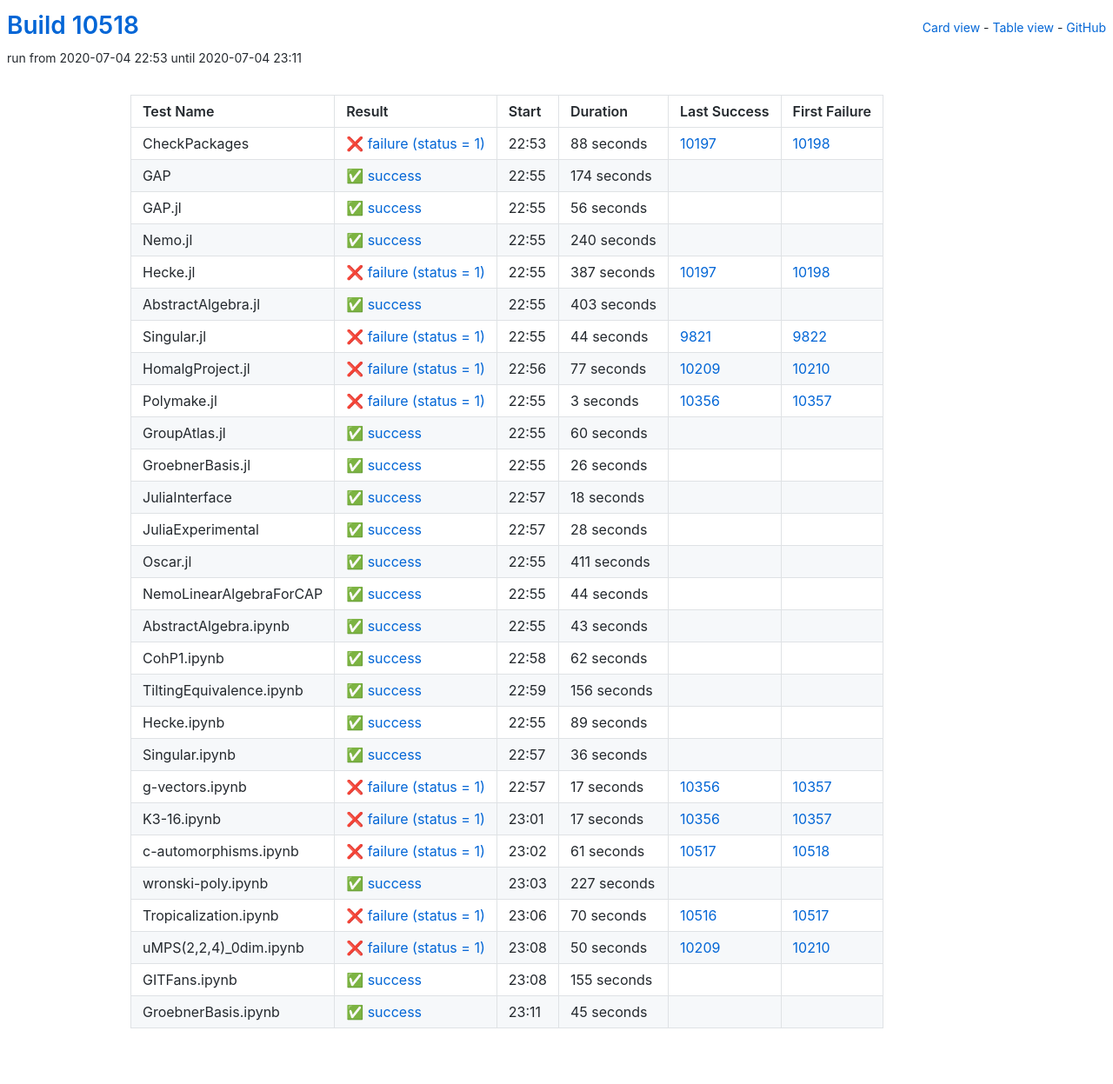
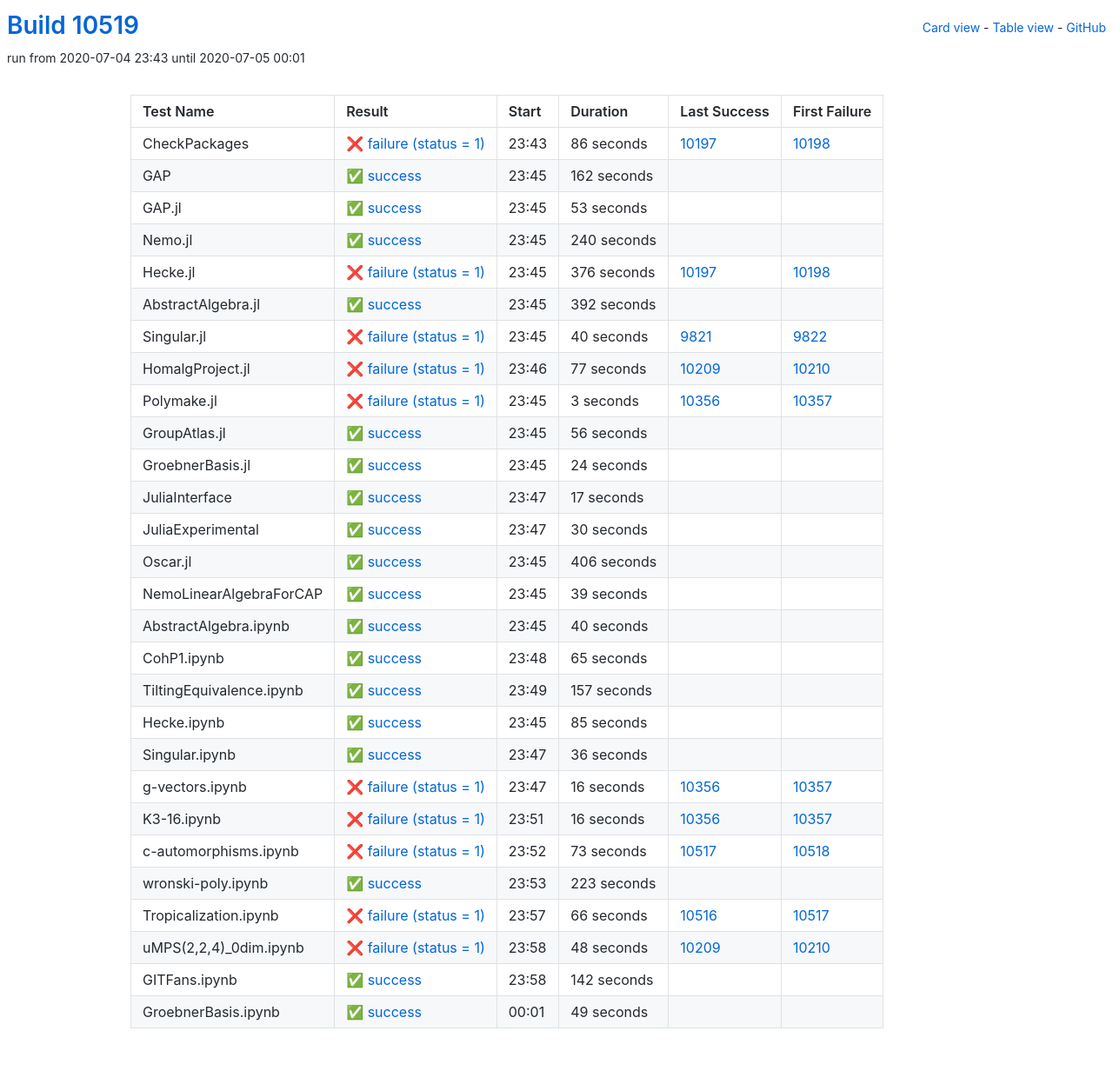
Before and after one commit to oscar-system/oscar-ci-status, a Jekyll site: the page built from table.html, in a window 1280 px wide. Shown: the whole page at 87% size. Built offline with Jekyll 4.4.1, drawn with Linux system fonts in a browser that asks for light colours.

Commit message:
Build #10519

```diff
--- a/_data/ci.yml
+++ b/_data/ci.yml
@@ -1,6 +1,6 @@
 ---
-build: 10518
-build_url: https://oscarci.mathematik.uni-kl.de/job/oscar/10518/
+build: 10519
+build_url: https://oscarci.mathematik.uni-kl.de/job/oscar/10519/
 job: oscar
 organization: oscar-system
 repo: oscar-ci-status
@@ -8,44 +8,44 @@
 tests:
 - name: CheckPackages
   id: checkpackages
-  log: https://oscarci.mathematik.uni-kl.de/job/oscar/10518/artifact/logs/build-10518/CheckPackages.log
-  start: 2020-07-04 22:53
+  log: https://oscarci.mathematik.uni-kl.de/job/oscar/10519/artifact/logs/build-10519/CheckPackages.log
+  start: 2020-07-04 23:43
   success: false
   exitcode: 1
   status: failure
-  duration: 88
+  duration: 86
   last_success: 10197
   last_success_url: https://oscarci.mathematik.uni-kl.de/job/oscar/10197/
   first_failure: 10198
   first_failure_url: https://oscarci.mathematik.uni-kl.de/job/oscar/10198/
 - name: GAP
   id: gap
-  log: https://oscarci.mathematik.uni-kl.de/job/oscar/10518/artifact/logs/build-10518/GAP.log
-  start: 2020-07-04 22:55
+  log: https://oscarci.mathematik.uni-kl.de/job/oscar/10519/artifact/logs/build-10519/GAP.log
+  start: 2020-07-04 23:45
   success: true
   exitcode: 0
   status: success
-  duration: 174
+  duration: 162
   last_success: false
   last_success_url:
   first_failure: false
   first_failure_url:
 - name: GAP.jl
   id: gap-jl
-  log: https://oscarci.mathematik.uni-kl.de/job/oscar/10518/artifact/logs/build-10518/GAP.jl.log
-  start: 2020-07-04 22:55
+  log: https://oscarci.mathematik.uni-kl.de/job/oscar/10519/artifact/logs/build-10519/GAP.jl.log
+  start: 2020-07-04 23:45
   success: true
   exitcode: 0
   status: success
-  duration: 56
+  duration: 53
   last_success: false
   last_success_url:
   first_failure: false
   first_failure_url:
 - name: Nemo.jl
   id: nemo-jl
-  log: https://oscarci.mathematik.uni-kl.de/job/oscar/10518/artifact/logs/build-10518/Nemo.jl.log
-  start: 2020-07-04 22:55
+  log: https://oscarci.mathematik.uni-kl.de/job/oscar/10519/artifact/logs/build-10519/Nemo.jl.log
+  start: 2020-07-04 23:45
   success: true
   exitcode: 0
   status: success
@@ -56,44 +56,44 @@
   first_failure_url:
 - name: Hecke.jl
   id: hecke-jl
-  log: https://oscarci.mathematik.uni-kl.de/job/oscar/10518/artifact/logs/build-10518/Hecke.jl.log
-  start: 2020-07-04 22:55
+  log: https://oscarci.mathematik.uni-kl.de/job/oscar/10519/artifact/logs/build-10519/Hecke.jl.log
+  start: 2020-07-04 23:45
   success: false
   exitcode: 1
   status: failure
-  duration: 387
+  duration: 376
   last_success: 10197
   last_success_url: https://oscarci.mathematik.uni-kl.de/job/oscar/10197/
   first_failure: 10198
   first_failure_url: https://oscarci.mathematik.uni-kl.de/job/oscar/10198/
 - name: AbstractAlgebra.jl
   id: abstractalgebra-jl
-  log: https://oscarci.mathematik.uni-kl.de/job/oscar/10518/artifact/logs/build-10518/AbstractAlgebra.jl.log
-  start: 2020-07-04 22:55
+  log: https://oscarci.mathematik.uni-kl.de/job/oscar/10519/artifact/logs/build-10519/AbstractAlgebra.jl.log
+  start: 2020-07-04 23:45
   success: true
   exitcode: 0
   status: success
-  duration: 403
+  duration: 392
   last_success: false
   last_success_url:
   first_failure: false
   first_failure_url:
 - name: Singular.jl
   id: singular-jl
-  log: https://oscarci.mathematik.uni-kl.de/job/oscar/10518/artifact/logs/build-10518/Singular.jl.log
-  start: 2020-07-04 22:55
+  log: https://oscarci.mathematik.uni-kl.de/job/oscar/10519/artifact/logs/build-10519/Singular.jl.log
+  start: 2020-07-04 23:45
   success: false
   exitcode: 1
   status: failure
-  duration: 44
+  duration: 40
   last_success: 9821
   last_success_url: https://oscarci.mathematik.uni-kl.de/job/oscar/9821/
   first_failure: 9822
   first_failure_url: https://oscarci.mathematik.uni-kl.de/job/oscar/9822/
 - name: HomalgProject.jl
   id: homalgproject-jl
-  log: https://oscarci.mathematik.uni-kl.de/job/oscar/10518/artifact/logs/build-10518/HomalgProject.jl.log
-  start: 2020-07-04 22:56
+  log: https://oscarci.mathematik.uni-kl.de/job/oscar/10519/artifact/logs/build-10519/HomalgProject.jl.log
+  start: 2020-07-04 23:46
   success: false
   exitcode: 1
   status: failure
@@ -104,8 +104,8 @@
   first_failure_url: https://oscarci.mathematik.uni-kl.de/job/oscar/10210/
 - name: Polymake.jl
   id: polymake-jl
-  log: https://oscarci.mathematik.uni-kl.de/job/oscar/10518/artifact/logs/build-10518/Polymake.jl.log
-  start: 2020-07-04 22:55
+  log: https://oscarci.mathematik.uni-kl.de/job/oscar/10519/artifact/logs/build-10519/Polymake.jl.log
+  start: 2020-07-04 23:45
   success: false
   exitcode: 1
   status: failure
@@ -116,128 +116,128 @@
   first_failure_url: https://oscarci.mathematik.uni-kl.de/job/oscar/10357/
 - name: GroupAtlas.jl
   id: groupatlas-jl
-  log: https://oscarci.mathematik.uni-kl.de/job/oscar/10518/artifact/logs/build-10518/GroupAtlas.jl.log
-  start: 2020-07-04 22:55
+  log: https://oscarci.mathematik.uni-kl.de/job/oscar/10519/artifact/logs/build-10519/GroupAtlas.jl.log
+  start: 2020-07-04 23:45
   success: true
   exitcode: 0
   status: success
-  duration: 60
+  duration: 56
   last_success: false
   last_success_url:
   first_failure: false
   first_failure_url:
 - name: GroebnerBasis.jl
   id: groebnerbasis-jl
-  log: https://oscarci.mathematik.uni-kl.de/job/oscar/10518/artifact/logs/build-10518/GroebnerBasis.jl.log
-  start: 2020-07-04 22:55
+  log: https://oscarci.mathematik.uni-kl.de/job/oscar/10519/artifact/logs/build-10519/GroebnerBasis.jl.log
+  start: 2020-07-04 23:45
   success: true
   exitcode: 0
   status: success
-  duration: 26
+  duration: 24
   last_success: false
   last_success_url:
   first_failure: false
   first_failure_url:
 - name: JuliaInterface
   id: juliainterface
-  log: https://oscarci.mathematik.uni-kl.de/job/oscar/10518/artifact/logs/build-10518/JuliaInterface.log
-  start: 2020-07-04 22:57
+  log: https://oscarci.mathematik.uni-kl.de/job/oscar/10519/artifact/logs/build-10519/JuliaInterface.log
+  start: 2020-07-04 23:47
   success: true
   exitcode: 0
   status: success
-  duration: 18
+  duration: 17
   last_success: false
   last_success_url:
   first_failure: false
   first_failure_url:
 - name: JuliaExperimental
   id: juliaexperimental
-  log: https://oscarci.mathematik.uni-kl.de/job/oscar/10518/artifact/logs/build-10518/JuliaExperimental.log
-  start: 2020-07-04 22:57
+  log: https://oscarci.mathematik.uni-kl.de/job/oscar/10519/artifact/logs/build-10519/JuliaExperimental.log
+  start: 2020-07-04 23:47
   success: true
   exitcode: 0
   status: success
-  duration: 28
+  duration: 30
   last_success: false
   last_success_url:
   first_failure: false
   first_failure_url:
 - name: Oscar.jl
   id: oscar-jl
-  log: https://oscarci.mathematik.uni-kl.de/job/oscar/10518/artifact/logs/build-10518/Oscar.jl.log
-  start: 2020-07-04 22:55
+  log: https://oscarci.mathematik.uni-kl.de/job/oscar/10519/artifact/logs/build-10519/Oscar.jl.log
+  start: 2020-07-04 23:45
   success: true
   exitcode: 0
   status: success
-  duration: 411
+  duration: 406
   last_success: false
   last_success_url:
   first_failure: false
   first_failure_url:
 - name: NemoLinearAlgebraForCAP
   id: nemolinearalgebraforcap
-  log: https://oscarci.mathematik.uni-kl.de/job/oscar/10518/artifact/logs/build-10518/NemoLinearAlgebraForCAP.log
-  start: 2020-07-04 22:55
+  log: https://oscarci.mathematik.uni-kl.de/job/oscar/10519/artifact/logs/build-10519/NemoLinearAlgebraForCAP.log
+  start: 2020-07-04 23:45
   success: true
   exitcode: 0
   status: success
-  duration: 44
+  duration: 39
   last_success: false
   last_success_url:
   first_failure: false
   first_failure_url:
 - name: AbstractAlgebra.ipynb
   id: abstractalgebra-ipynb
-  log: https://oscarci.mathematik.uni-kl.de/job/oscar/10518/artifact/logs/build-10518/AbstractAlgebra.ipynb.log
-  start: 2020-07-04 22:55
+  log: https://oscarci.mathematik.uni-kl.de/job/oscar/10519/artifact/logs/build-10519/AbstractAlgebra.ipynb.log
+  start: 2020-07-04 23:45
   success: true
   exitcode: 0
   status: success
-  duration: 43
+  duration: 40
   last_success: false
   last_success_url:
   first_failure: false
   first_failure_url:
 - name: CohP1.ipynb
   id: cohp1-ipynb
-  log: https://oscarci.mathematik.uni-kl.de/job/oscar/10518/artifact/logs/build-10518/CohP1.ipynb.log
-  start: 2020-07-04 22:58
+  log: https://oscarci.mathematik.uni-kl.de/job/oscar/10519/artifact/logs/build-10519/CohP1.ipynb.log
+  start: 2020-07-04 23:48
   success: true
   exitcode: 0
   status: success
-  duration: 62
+  duration: 65
   last_success: false
   last_success_url:
   first_failure: false
   first_failure_url:
 - name: TiltingEquivalence.ipynb
   id: tiltingequivalence-ipynb
-  log: https://oscarci.mathematik.uni-kl.de/job/oscar/10518/artifact/logs/build-10518/TiltingEquivalence.ipynb.log
-  start: 2020-07-04 22:59
+  log: https://oscarci.mathematik.uni-kl.de/job/oscar/10519/artifact/logs/build-10519/TiltingEquivalence.ipynb.log
+  start: 2020-07-04 23:49
   success: true
   exitcode: 0
   status: success
-  duration: 156
+  duration: 157
   last_success: false
   last_success_url:
   first_failure: false
   first_failure_url:
 - name: Hecke.ipynb
   id: hecke-ipynb
-  log: https://oscarci.mathematik.uni-kl.de/job/oscar/10518/artifact/logs/build-10518/Hecke.ipynb.log
-  start: 2020-07-04 22:55
+  log: https://oscarci.mathematik.uni-kl.de/job/oscar/10519/artifact/logs/build-10519/Hecke.ipynb.log
+  start: 2020-07-04 23:45
   success: true
   exitcode: 0
   status: success
-  duration: 89
+  duration: 85
   last_success: false
   last_success_url:
   first_failure: false
   first_failure_url:
 - name: Singular.ipynb
   id: singular-ipynb
-  log: https://oscarci.mathematik.uni-kl.de/job/oscar/10518/artifact/logs/build-10518/Singular.ipynb.log
-  start: 2020-07-04 22:57
+  log: https://oscarci.mathematik.uni-kl.de/job/oscar/10519/artifact/logs/build-10519/Singular.ipynb.log
+  start: 2020-07-04 23:47
   success: true
   exitcode: 0
   status: success
@@ -248,96 +248,96 @@
   first_failure_url:
 - name: g-vectors.ipynb
   id: g-vectors-ipynb
-  log: https://oscarci.mathematik.uni-kl.de/job/oscar/10518/artifact/logs/build-10518/g-vectors.ipynb.log
-  start: 2020-07-04 22:57
+  log: https://oscarci.mathematik.uni-kl.de/job/oscar/10519/artifact/logs/build-10519/g-vectors.ipynb.log
+  start: 2020-07-04 23:47
   success: false
   exitcode: 1
   status: failure
-  duration: 17
+  duration: 16
   last_success: 10356
   last_success_url: https://oscarci.mathematik.uni-kl.de/job/oscar/10356/
   first_failure: 10357
   first_failure_url: https://oscarci.mathematik.uni-kl.de/job/oscar/10357/
 - name: K3-16.ipynb
   id: k3-16-ipynb
-  log: https://oscarci.mathematik.uni-kl.de/job/oscar/10518/artifact/logs/build-10518/K3-16.ipynb.log
-  start: 2020-07-04 23:01
+  log: https://oscarci.mathematik.uni-kl.de/job/oscar/10519/artifact/logs/build-10519/K3-16.ipynb.log
+  start: 2020-07-04 23:51
   success: false
   exitcode: 1
   status: failure
-  duration: 17
+  duration: 16
   last_success: 10356
   last_success_url: https://oscarci.mathematik.uni-kl.de/job/oscar/10356/
   first_failure: 10357
   first_failure_url: https://oscarci.mathematik.uni-kl.de/job/oscar/10357/
 - name: c-automorphisms.ipynb
   id: c-automorphisms-ipynb
-  log: https://oscarci.mathematik.uni-kl.de/job/oscar/10518/artifact/logs/build-10518/c-automorphisms.ipynb.log
-  start: 2020-07-04 23:02
+  log: https://oscarci.mathematik.uni-kl.de/job/oscar/10519/artifact/logs/build-10519/c-automorphisms.ipynb.log
+  start: 2020-07-04 23:52
   success: false
   exitcode: 1
   status: failure
-  duration: 61
+  duration: 73
   last_success: 10517
   last_success_url: https://oscarci.mathematik.uni-kl.de/job/oscar/10517/
   first_failure: 10518
   first_failure_url: https://oscarci.mathematik.uni-kl.de/job/oscar/10518/
 - name: wronski-poly.ipynb
   id: wronski-poly-ipynb
-  log: https://oscarci.mathematik.uni-kl.de/job/oscar/10518/artifact/logs/build-10518/wronski-poly.ipynb.log
-  start: 2020-07-04 23:03
+  log: https://oscarci.mathematik.uni-kl.de/job/oscar/10519/artifact/logs/build-10519/wronski-poly.ipynb.log
+  start: 2020-07-04 23:53
   success: true
   exitcode: 0
   status: success
-  duration: 227
+  duration: 223
   last_success: false
   last_success_url:
   first_failure: false
   first_failure_url:
 - name: Tropicalization.ipynb
   id: tropicalization-ipynb
-  log: https://oscarci.mathematik.uni-kl.de/job/oscar/10518/artifact/logs/build-10518/Tropicalization.ipynb.log
-  start: 2020-07-04 23:06
+  log: https://oscarci.mathematik.uni-kl.de/job/oscar/10519/artifact/logs/build-10519/Tropicalization.ipynb.log
+  start: 2020-07-04 23:57
   success: false
   exitcode: 1
   status: failure
-  duration: 70
+  duration: 66
   last_success: 10516
   last_success_url: https://oscarci.mathematik.uni-kl.de/job/oscar/10516/
   first_failure: 10517
   first_failure_url: https://oscarci.mathematik.uni-kl.de/job/oscar/10517/
 - name: uMPS(2,2,4)_0dim.ipynb
   id: umps-2-2-4-0dim-ipynb
-  log: https://oscarci.mathematik.uni-kl.de/job/oscar/10518/artifact/logs/build-10518/uMPS-2-2-4-_0dim.ipynb.log
-  start: 2020-07-04 23:08
+  log: https://oscarci.mathematik.uni-kl.de/job/oscar/10519/artifact/logs/build-10519/uMPS-2-2-4-_0dim.ipynb.log
+  start: 2020-07-04 23:58
   success: false
   exitcode: 1
   status: failure
-  duration: 50
+  duration: 48
   last_success: 10209
   last_success_url: https://oscarci.mathematik.uni-kl.de/job/oscar/10209/
   first_failure: 10210
   first_failure_url: https://oscarci.mathematik.uni-kl.de/job/oscar/10210/
 - name: GITFans.ipynb
   id: gitfans-ipynb
-  log: https://oscarci.mathematik.uni-kl.de/job/oscar/10518/artifact/logs/build-10518/GITFans.ipynb.log
-  start: 2020-07-04 23:08
+  log: https://oscarci.mathematik.uni-kl.de/job/oscar/10519/artifact/logs/build-10519/GITFans.ipynb.log
+  start: 2020-07-04 23:58
   success: true
   exitcode: 0
   status: success
-  duration: 155
+  duration: 142
   last_success: false
   last_success_url:
   first_failure: false
   first_failure_url:
 - name: GroebnerBasis.ipynb
   id: groebnerbasis-ipynb
-  log: https://oscarci.mathematik.uni-kl.de/job/oscar/10518/artifact/logs/build-10518/GroebnerBasis.ipynb.log
-  start: 2020-07-04 23:11
+  log: https://oscarci.mathematik.uni-kl.de/job/oscar/10519/artifact/logs/build-10519/GroebnerBasis.ipynb.log
+  start: 2020-07-05 00:01
   success: true
   exitcode: 0
   status: success
-  duration: 45
+  duration: 49
   last_success: false
   last_success_url:
   first_failure: false
```
Also changed, not shown: README.md.
